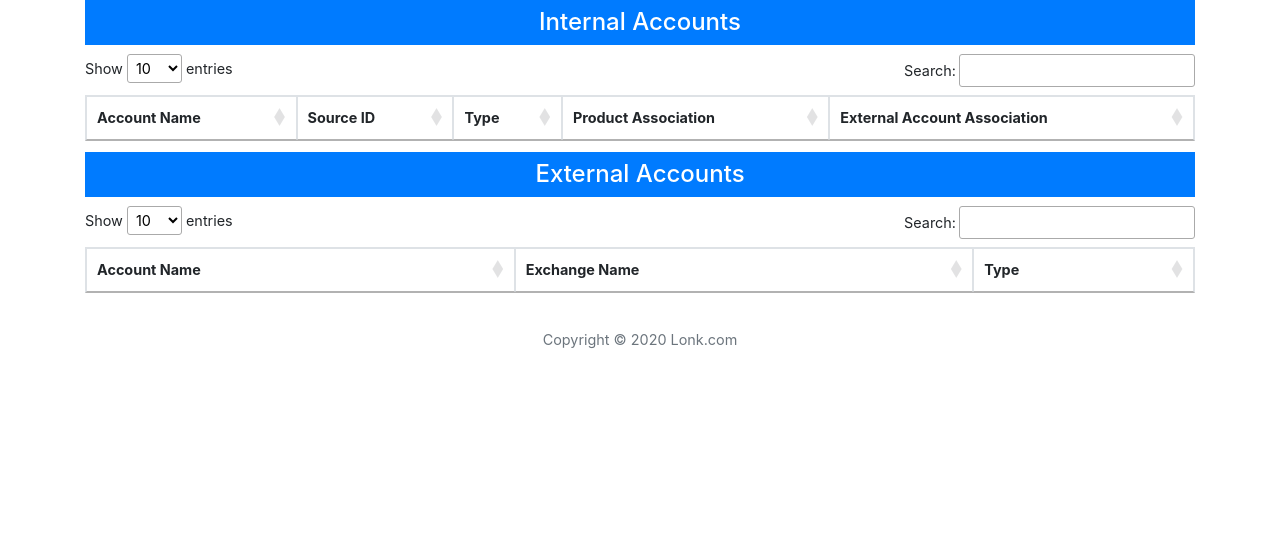
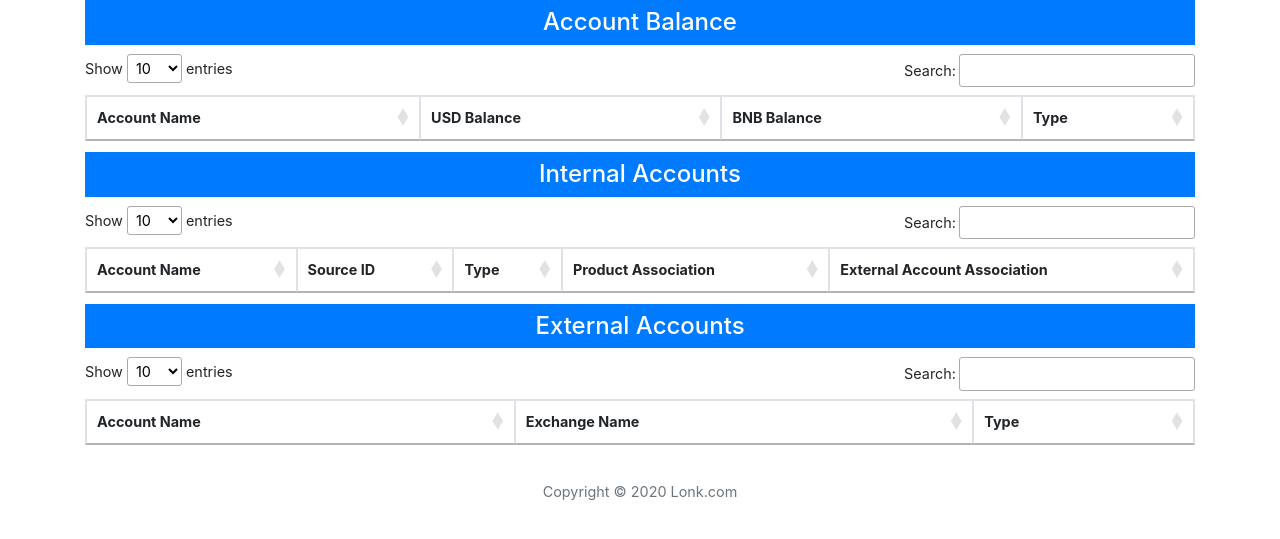
Before and after one commit to deoshao11/django-gui, a Django app: page / in a window 1280 px wide. Shown: the top 539 px of the page. Run offline with Django 3.2, Linux system fonts and the light colour scheme; lists and menus that the app fills with data are empty; parts of the project's set-up code (start-up, migrations or seed data) failed here and were passed over; some libraries are stand-ins or nearby versions.

Commit message:
add account balance view readonly

```diff
--- a/requirements.txt
+++ b/requirements.txt
@@ -4,3 +4,4 @@ django-heroku
 djangorestframework
 djangorestframework-datatables
 requests
+jsonfield
--- a/restembed/core/templates/index.html
+++ b/restembed/core/templates/index.html
@@ -1,5 +1,25 @@
 {% extends "base.html" %}
 {% block content %}
+
+<div class="row">
+    <div class="col-sm-12 text-center">
+        <h4 class="bg-primary text-white p-2">Account Balance</h4>
+    </div>
+</div>
+<div class="row">
+    <div class="col-sm-12">
+        <table id="account_balance" class="table table-striped table-bordered" style="width:100%" data-server-side="true" data-ajax="/api/balance/?format=datatables">
+            <thead>
+                <tr>
+                    <th data-data="accountName">Account Name</th>
+                    <th data-data="instruments.USD">USD Balance</th>
+                    <th data-data="instruments.BNB">BNB Balance</th>
+                    <th data-data="type">Type</th>
+                </tr>
+            </thead>
+        </table>
+    </div>
+</div>
 <div class="row">
     <div class="col-sm-12 text-center">
         <h4 class="bg-primary text-white p-2">Internal Accounts</h4>
@@ -49,6 +69,17 @@
 {% block extra_js %}
 <script>
 $(document).ready(function() {
+    $('#account_balance').DataTable({
+        dom:
+            "<'row'<'col-sm-12 col-md-6'B>>" +
+            "<'row'<'col-sm-12 col-md-6'l><'col-sm-12 col-md-6'f>>" +
+            "<'row'<'col-sm-12'tr>>" +
+            "<'row'<'col-sm-12 col-md-5'i><'col-sm-12 col-md-7'p>>",
+
+        buttons: [
+            'copy', 'csv', 'excel', 'pdf'
+        ],
+    });
     $('#internal_account').DataTable({
         dom:
             "<'row'<'col-sm-12 col-md-6'B>>" +
--- a/restembed/core/views.py
+++ b/restembed/core/views.py
@@ -1,8 +1,9 @@
 from itertools import chain
 
 from django.shortcuts import render
-
+from django.conf import settings
 from rest_framework import viewsets
+from rest_framework.response import Response
 import requests
 
 from .serializer import ExternalAccountSerializer, InternalAccountSerializer
@@ -15,9 +16,8 @@ def index(request):
 
 
 def get_internal_queryset():
-    r = requests.get('http://sunyi-lonk-spec.herokuapp.com/accounts/internal')
+    r = requests.get(settings.EXTERNAL_API_URL + 'accounts/internal')
     json = r.json()
-    #print(json)
     serializer = InternalAccountSerializer(data=json, many=True)
     print(serializer.is_valid())
     serializer.save()
@@ -25,7 +25,7 @@ def get_internal_queryset():
 
 
 def get_external_queryset():
-    r = requests.get('http://sunyi-lonk-spec.herokuapp.com/accounts/external')
+    r = requests.get(settings.EXTERNAL_API_URL + 'accounts/external')
     json = r.json()
     serializer = ExternalAccountSerializer(data=json, many=True)
     print(serializer.is_valid())
@@ -41,3 +41,11 @@ class InternalAccountViewSet(viewsets.ModelViewSet):
 class ExternalAccountViewSet(viewsets.ModelViewSet):
     queryset = get_external_queryset()
     serializer_class = ExternalAccountSerializer
+
+
+class AccountBalanceViewSet(viewsets.ViewSet):
+    def list(self, request):
+        r = requests.get(settings.EXTERNAL_API_URL + 'account_balance')
+        json = r.json()
+        print(json)
+        return Response(json)
--- a/restembed/settings.py
+++ b/restembed/settings.py
@@ -150,4 +150,6 @@ REST_FRAMEWORK = {
     'PAGE_SIZE': 50,
 }
 
+EXTERNAL_API_URL = 'http://sunyi-lonk-spec.herokuapp.com/'
+
 django_heroku.settings(locals())
--- a/restembed/urls.py
+++ b/restembed/urls.py
@@ -16,12 +16,13 @@ Including another URLconf
 from django.contrib import admin
 from django.urls import path
 from django.conf.urls import url, include
-from .core.views import ExternalAccountViewSet, InternalAccountViewSet, index
+from .core.views import AccountBalanceViewSet, ExternalAccountViewSet, InternalAccountViewSet, index
 
 from rest_framework import routers
 router = routers.DefaultRouter()
 router.register(r'internal', InternalAccountViewSet, basename='internal_account')
 router.register(r'external', ExternalAccountViewSet, basename='external_account')
+router.register(r'balance', AccountBalanceViewSet, basename='account_balance')
 
 urlpatterns = [
     # path('admin/', admin.site.urls),
```
Also changed, not shown: restembed/core/models.py (+8 -0 lines).
